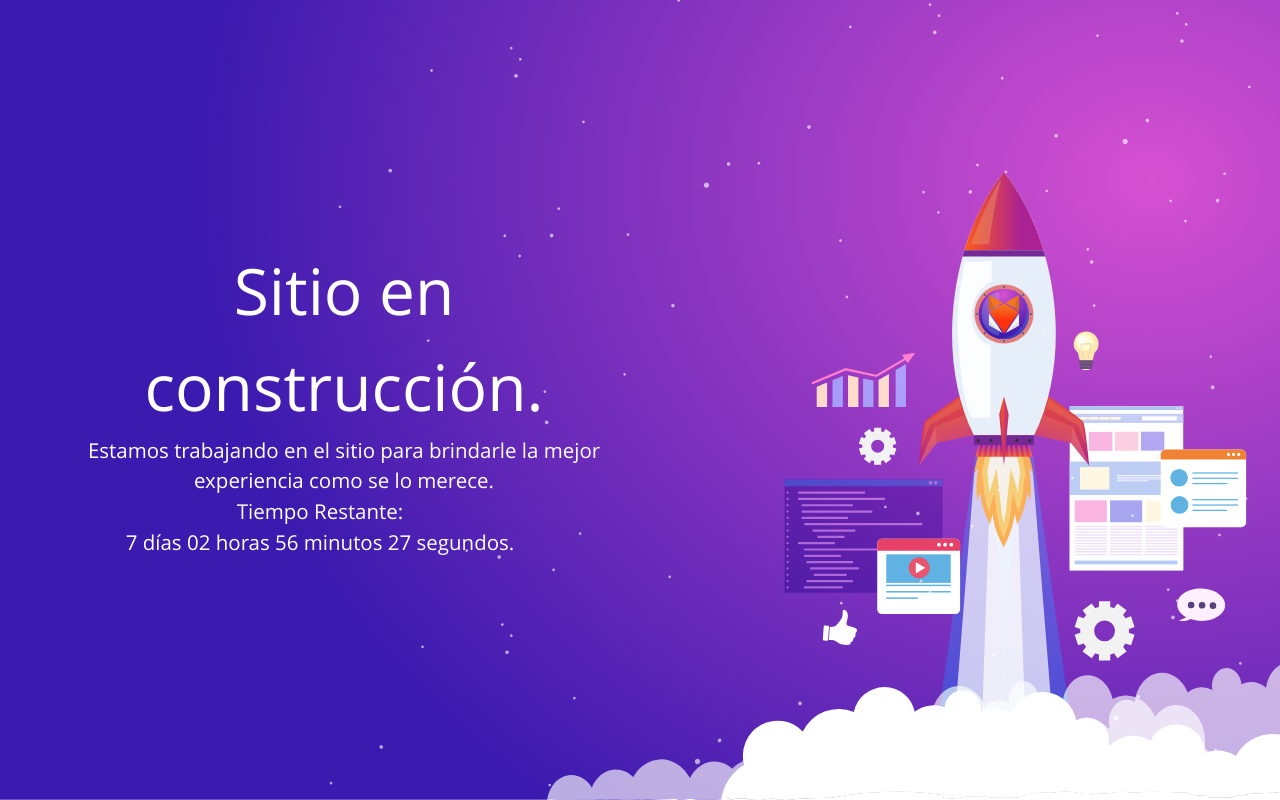
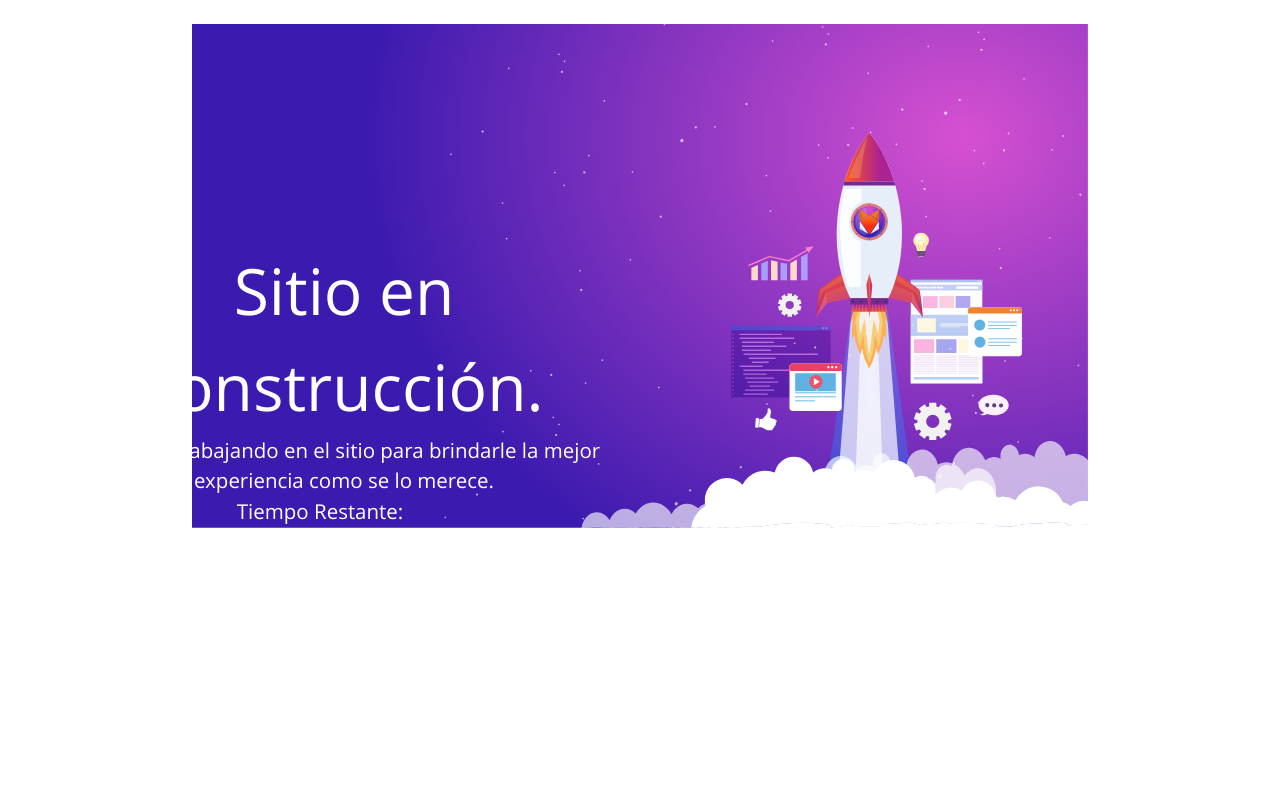
Before and after one commit to FoxArtt/FoxArtt-WEB, a React (Create React App) app: page / in a window 1280 px wide. Built offline with nearby package versions, Linux system fonts and the light colour scheme.

Commit message:
Se le comienza a dar estilo a la vista de movil

```diff
--- a/src/pages/UnderConstruction/UnderConstructionViewer/Views/BrowserView/BrowserView.scss
+++ b/src/pages/UnderConstruction/UnderConstructionViewer/Views/BrowserView/BrowserView.scss
@@ -1,8 +1,9 @@
 .BrowserView {
   background-image: url("../../../../../../src/assets/images/UnderConstruction/backgroundUnderConstruction-Reduced.svg");
   background-repeat: no-repeat;
-  background-size: cover;
-  background-position: center;
+  background-size: 70vw;
+  background-position: top;
+  background-position-y: 3vh;
   min-height: 100vh;
   display: flex;
   align-items: center;
--- a/src/pages/UnderConstruction/UnderConstructionViewer/Views/MobileView/MobileView.scss
+++ b/src/pages/UnderConstruction/UnderConstructionViewer/Views/MobileView/MobileView.scss
@@ -1 +1,10 @@
-.MobileView {}
+.MobileView {
+  min-height: 100vh;
+  display: flex;
+  justify-content: center;
+  align-items: center;
+  background-image: url("../../../../../assets/images/UnderConstruction/backgroundUnderConstructionMobile.svg");
+  background-repeat: no-repeat;
+  background-size: cover;
+  background-position: top;
+}
--- a/src/pages/UnderConstruction/UnderConstructionViewer/Views/MobileView/MobileView.tsx
+++ b/src/pages/UnderConstruction/UnderConstructionViewer/Views/MobileView/MobileView.tsx
@@ -1,5 +1,6 @@
 import React, {Component} from 'react';
 import './MobileView.scss';
+import {Container} from "reactstrap";
 
 type props = { tiempoRestante: tiempo };
 type state = { tiempoRestante: tiempo };
@@ -27,7 +28,9 @@ class MobileView extends Component<props, state> {
     render(): React.ReactElement<any, string | React.JSXElementConstructor<any>> | string | number | {} | React.ReactNodeArray | React.ReactPortal | boolean | null | undefined {
         return (
             <div className="MobileView" data-testid="MobileView">
-                MobileView Component
+                <Container fluid={true} className="text-center">
+                    <span>Hola Mundo</span>
+                </Container>
             </div>
         );
     }
```
